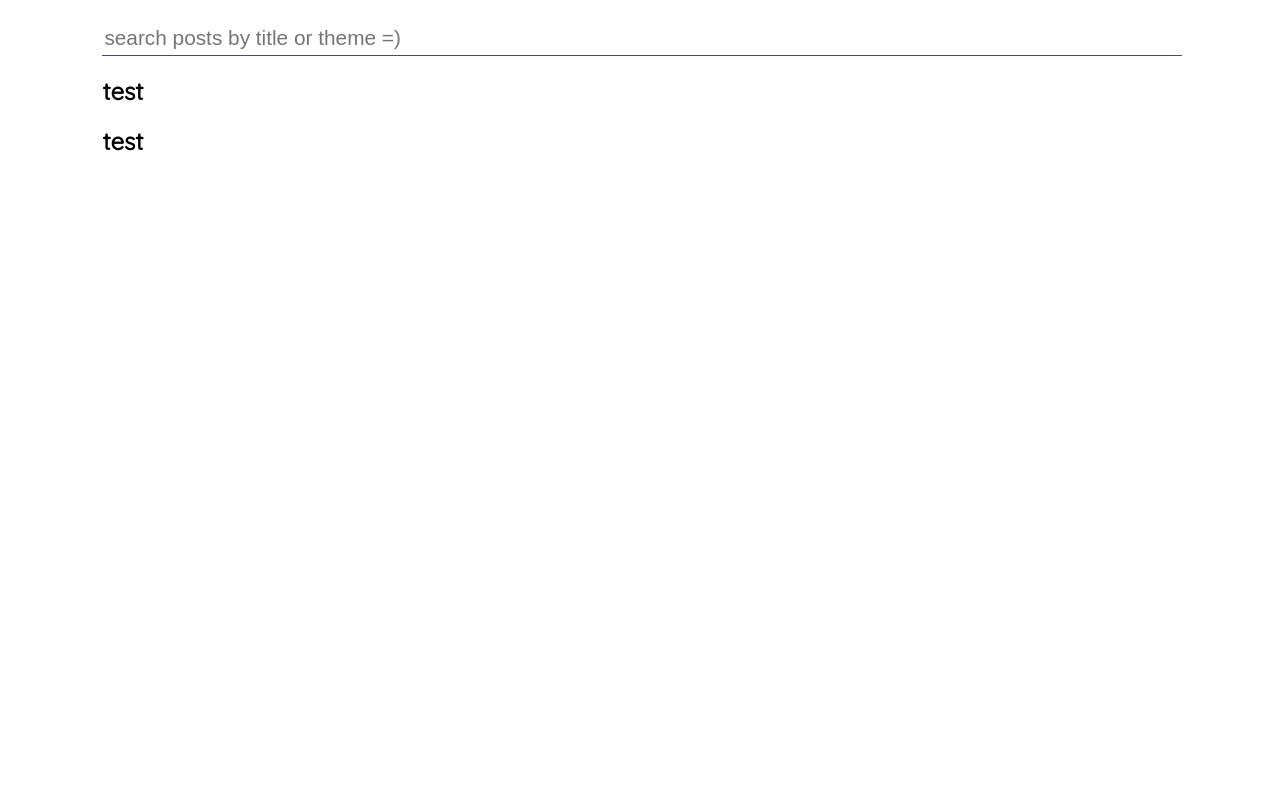
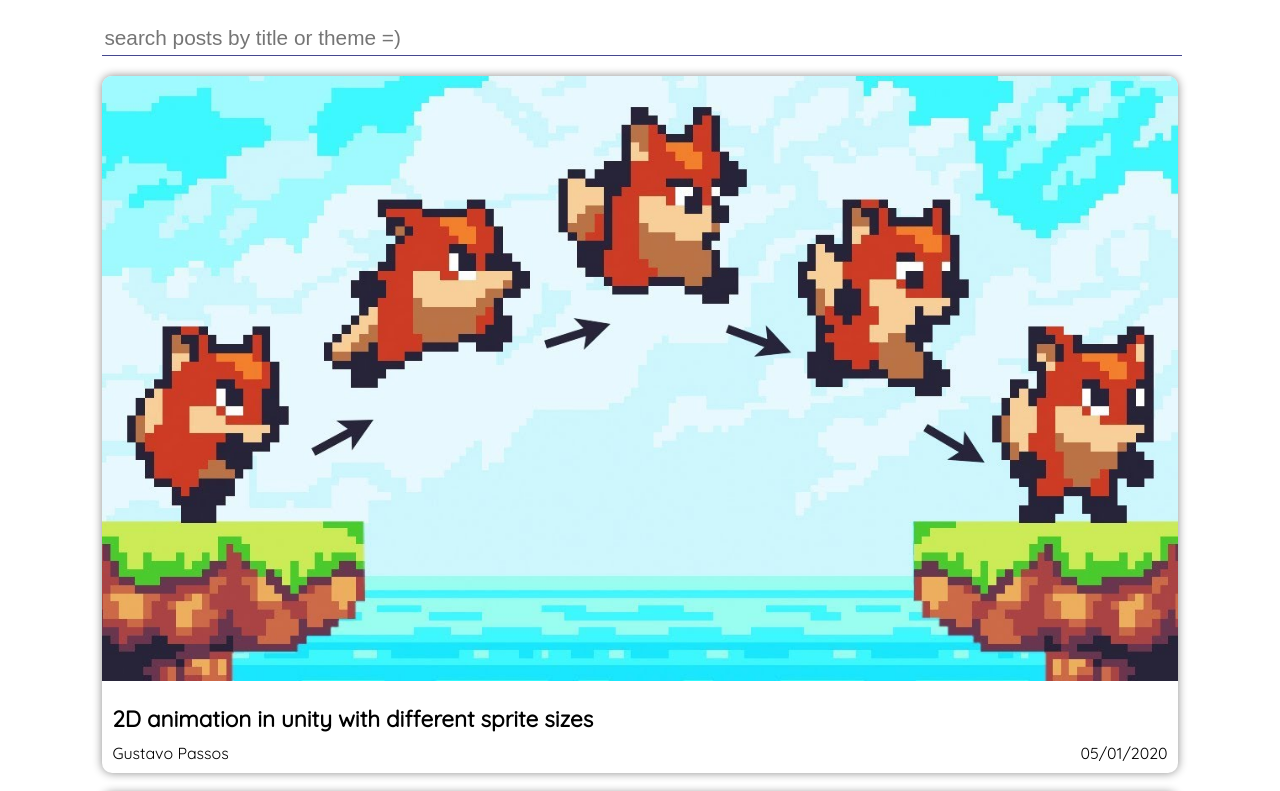
Before and after one commit to theGusPassos/blog, a Vue app: page / in a window 1280 px wide. Shown: the part 200-991 px from the top of the page. Before the commit the page ends 800 px from the top, so only its background shows below. Built offline with nearby package versions, Linux system fonts and the light colour scheme.

Commit message:
setup blog home page

```diff
--- a/package.json
+++ b/package.json
@@ -9,6 +9,7 @@
   },
   "dependencies": {
     "core-js": "^3.6.4",
+    "moment": "^2.25.3",
     "vue": "^2.6.11",
     "vue-router": "^3.1.6"
   },
@@ -24,7 +25,9 @@
     "eslint": "^6.7.2",
     "eslint-plugin-prettier": "^3.1.1",
     "eslint-plugin-vue": "^6.2.2",
+    "node-sass": "^4.14.1",
     "prettier": "^1.19.1",
+    "sass-loader": "^8.0.2",
     "typescript": "~3.8.3",
     "vue-template-compiler": "^2.6.11"
   }
--- a/src/components/blog/Blog.vue
+++ b/src/components/blog/Blog.vue
@@ -2,7 +2,7 @@
   <section>
     <input type="text" placeholder="search posts by title or theme =)" />
 
-    <PostCard v-for="post in posts" :key="post.id" post="post"></PostCard>
+    <PostCard v-for="post in posts" :key="post.id" :post="post"></PostCard>
   </section>
 </template>
 
@@ -16,17 +16,17 @@ const defaultPost: Post = {
   title: "2D animation in unity with different sprite sizes",
   author: "Gustavo Passos",
   date: new Date(),
-  image: ""
+  image: "",
 };
 
 export default Vue.extend({
   name: "Blog",
   components: {
-    PostCard
+    PostCard,
   },
   data: () => {
-    return { posts: [defaultPost, defaultPost] };
-  }
+    return { posts: [defaultPost, defaultPost, defaultPost] };
+  },
 });
 </script>
 
--- a/src/components/blog/PostCard.vue
+++ b/src/components/blog/PostCard.vue
@@ -1,8 +1,13 @@
 <template>
   <section>
-    <h1>{{post.title}}</h1>
-
-    <h2>test</h2>
+    <img src="../../static/post.jpg" alt="test" />
+    <div class="padded-info">
+      <h1>{{ post.title }}</h1>
+      <div class="post-info">
+        <span>{{ post.author }}</span>
+        <span>{{ post.date | formatDate }}</span>
+      </div>
+    </div>
   </section>
 </template>
 
@@ -10,9 +15,44 @@
 import Vue from "vue";
 export default Vue.extend({
   name: "PostCard",
-  props: ["post"]
+  props: ["post"],
 });
 </script>
 
 <style lang="scss" scoped>
+section {
+  border-radius: 10px;
+  box-shadow: 0 0 10px 0px #00000075;
+  margin-top: 20px;
+}
+
+h1 {
+  margin: 10px 0;
+  font-size: 1.4em;
+}
+
+.padded-info {
+  padding: 10px;
+}
+
+img {
+  width: 100%;
+  border-radius: 10px 10px 0 0;
+}
+
+.post-info {
+  display: flow-root;
+
+  span {
+    display: block;
+  }
+
+  :first-child {
+    float: left;
+  }
+
+  :nth-child(2) {
+    float: right;
+  }
+}
 </style>
--- a/src/main.ts
+++ b/src/main.ts
@@ -1,8 +1,15 @@
 import Vue from "vue";
 import App from "./App.vue";
 import router from "./router";
+import moment from "moment";
 
 Vue.config.productionTip = false;
+
+Vue.filter("formatDate", function(value: string) {
+  if (value) {
+    return moment(String(value)).format("MM/DD/YYYY");
+  }
+});
 
 new Vue({
   router,
```
Also changed, not shown: 1 other file (tests, documents, lock files or other folders).
